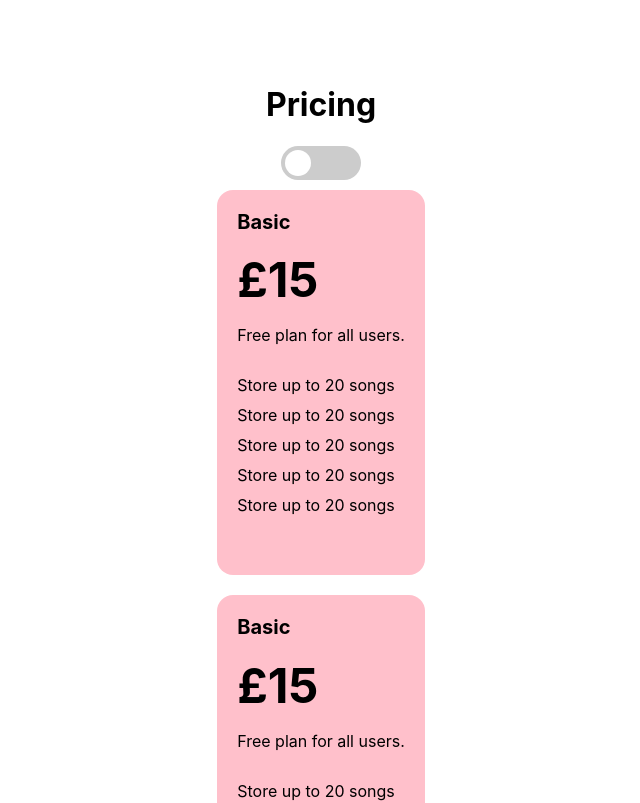
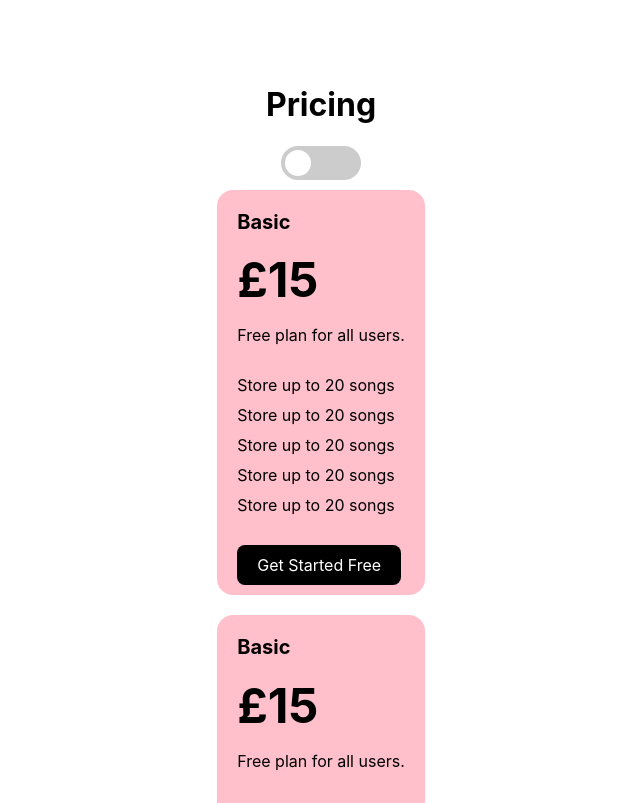
Before and after one commit to claudekiseke/subscription, a Next.js app: page / in a window 1280 px wide. Shown: the top 803 px of the page, without its empty margins (319-959 px from the left). Built offline with nearby package versions, Linux system fonts and the light colour scheme.

Commit message:
uncomment link

```diff
--- a/components/Card/Card.js
+++ b/components/Card/Card.js
@@ -14,9 +14,9 @@ export default function Card() {
             <li>Store up to 20 songs</li>
             <li>Store up to 20 songs</li>
         </ul>
-        {/* <Link href="/">
+        <Link href="/">
             <a>Get Started Free</a>
-        </Link> */}
+        </Link>
     </div>
     );
 }
```
